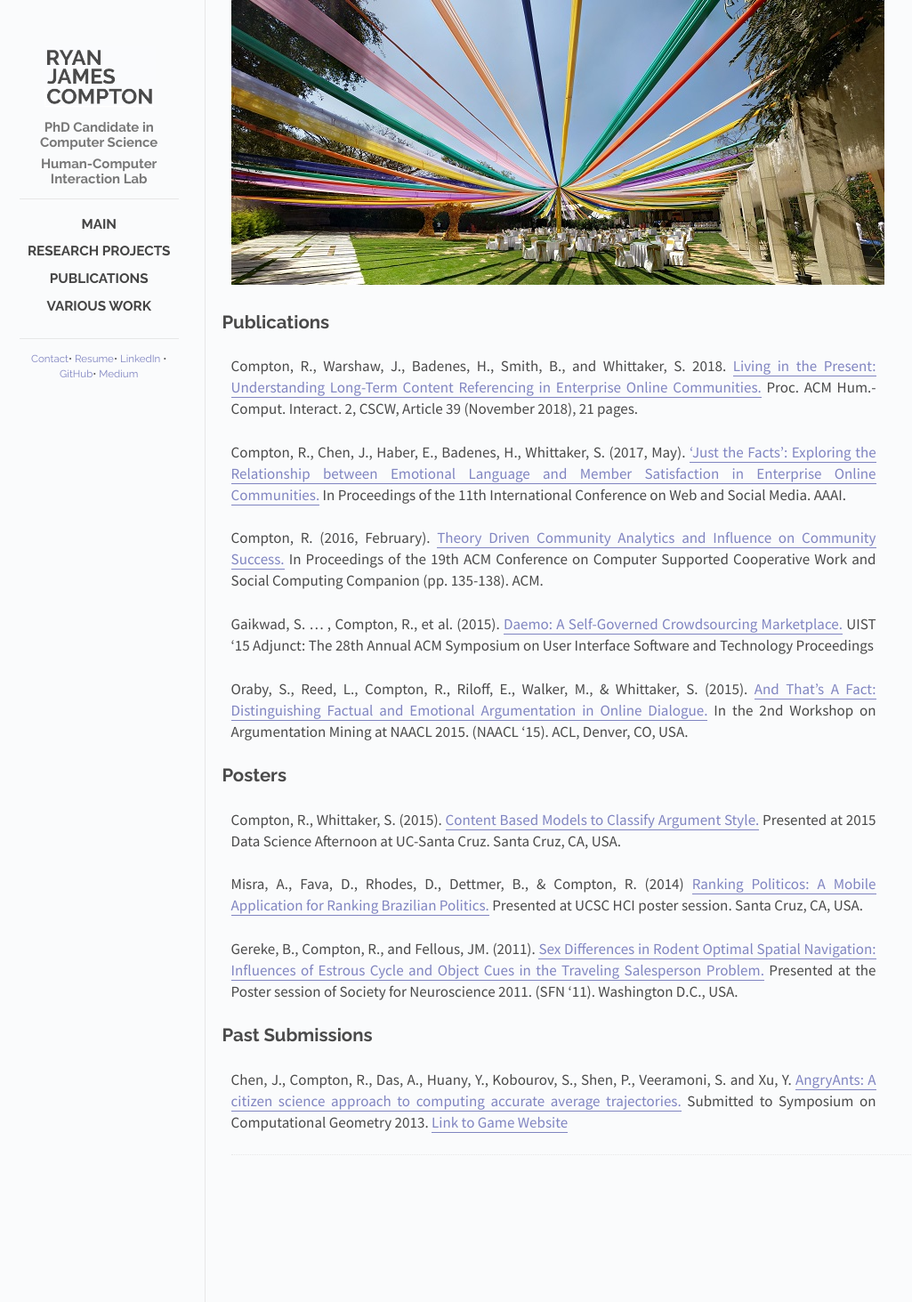
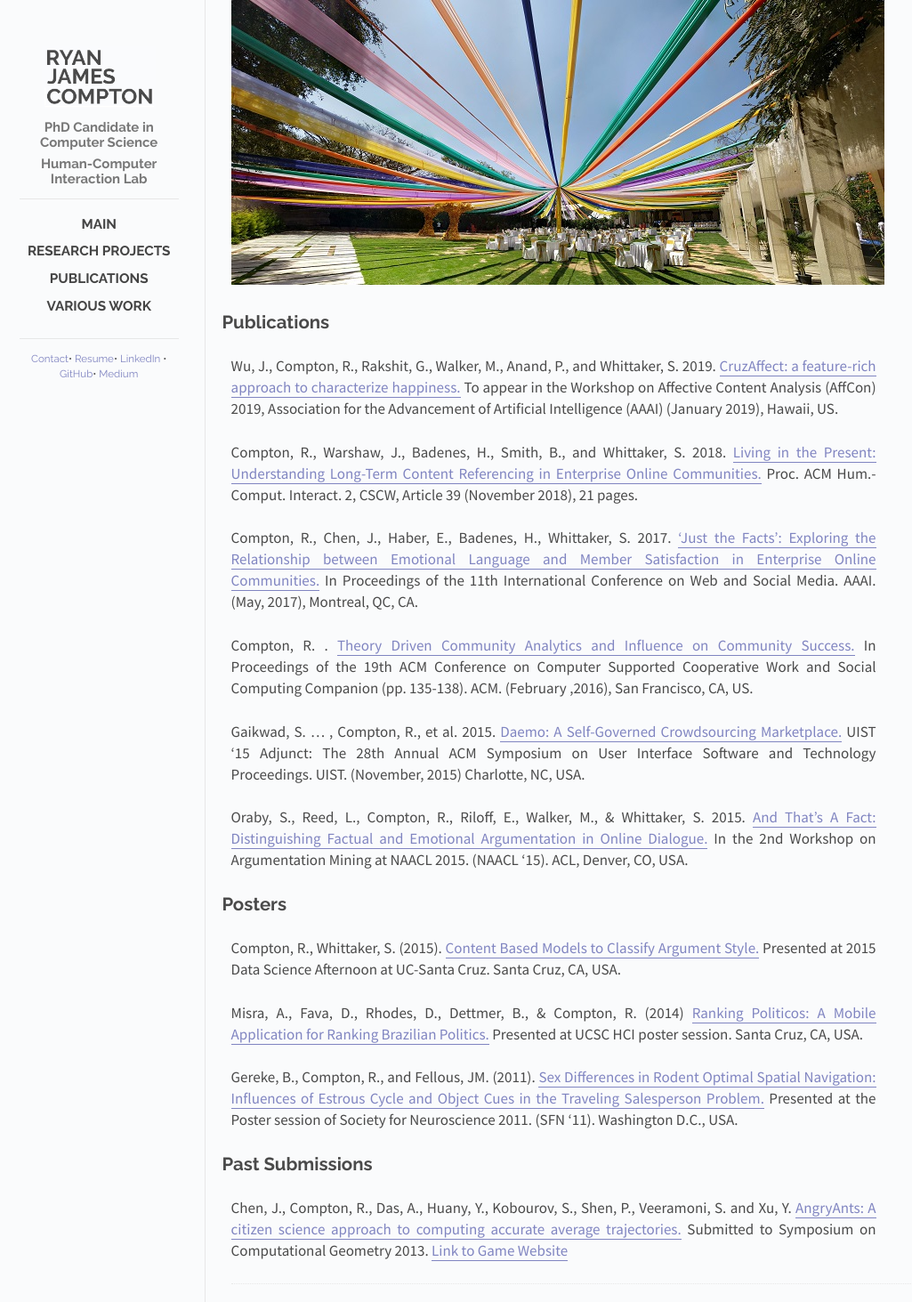
Before and after one commit to rcompt/rcompt.github.io, a Jekyll site: the page built from _posts/2018-10-02-Publications.md, in a window 1280 px wide. Shown: the whole page at 89% size, without its empty margins (128-1153 px from the left). Built offline with Jekyll 4.4.1, drawn with Linux system fonts in a browser that asks for light colours; Markdown is read by kramdown in place of the engine named in the settings.

Commit message:
Update 2018-10-02-Publications.md

```diff
--- a/_posts/2018-10-02-Publications.md
+++ b/_posts/2018-10-02-Publications.md
@@ -7,15 +7,17 @@ categories: posts
 
 ## Publications
 
+Wu, J., Compton, R., Rakshit, G., Walker, M., Anand, P., and Whittaker, S. 2019. [CruzAffect: a feature-rich approach to characterize happiness.](https://arxiv.org/abs/1902.06024) To appear in the Workshop on Affective Content Analysis (AffCon) 2019, Association for the Advancement of Artificial Intelligence (AAAI) (January 2019), Hawaii, US.
+
 Compton, R., Warshaw, J., Badenes, H., Smith, B., and Whittaker, S. 2018. [Living in the Present: Understanding Long-Term Content Referencing in Enterprise Online Communities.](https://users.soe.ucsc.edu/~rcompton/Papers/cscw039-comptonA.pdf) Proc. ACM Hum.-Comput. Interact. 2, CSCW, Article 39 (November 2018), 21 pages.
 
-Compton, R., Chen, J., Haber, E., Badenes, H., Whittaker, S. (2017, May). [‘Just the Facts’: Exploring the Relationship between Emotional Language and Member Satisfaction in Enterprise Online Communities.](https://aaai.org/ocs/index.php/ICWSM/ICWSM17/paper/view/15664) In Proceedings of the 11th International Conference on Web and Social Media. AAAI.
+Compton, R., Chen, J., Haber, E., Badenes, H., Whittaker, S. 2017. [‘Just the Facts’: Exploring the Relationship between Emotional Language and Member Satisfaction in Enterprise Online Communities.](https://aaai.org/ocs/index.php/ICWSM/ICWSM17/paper/view/15664) In Proceedings of the 11th International Conference on Web and Social Media. AAAI. (May, 2017), Montreal, QC, CA.
 
-Compton, R. (2016, February). [Theory Driven Community Analytics and Influence on Community Success.](https://doi.org/10.1145/2818052.2874355) In Proceedings of the 19th ACM Conference on Computer Supported Cooperative Work and Social Computing Companion (pp. 135-138). ACM.
+Compton, R. . [Theory Driven Community Analytics and Influence on Community Success.](https://doi.org/10.1145/2818052.2874355) In Proceedings of the 19th ACM Conference on Computer Supported Cooperative Work and Social Computing Companion (pp. 135-138). ACM. (February ,2016), San Francisco, CA, US.
 
-Gaikwad, S. ... , Compton, R., et al. (2015). [Daemo: A Self-Governed Crowdsourcing Marketplace.](https://doi.org/10.1145/2815585.2815739) UIST '15 Adjunct: The 28th Annual ACM Symposium on User Interface Software and Technology Proceedings
+Gaikwad, S. ... , Compton, R., et al. 2015. [Daemo: A Self-Governed Crowdsourcing Marketplace.](https://doi.org/10.1145/2815585.2815739) UIST '15 Adjunct: The 28th Annual ACM Symposium on User Interface Software and Technology Proceedings. UIST. (November, 2015) Charlotte, NC, USA.
 
-Oraby, S., Reed, L., Compton, R., Riloff, E., Walker, M., & Whittaker, S. (2015). [And That's A Fact: Distinguishing Factual and Emotional Argumentation in Online Dialogue.](https://arxiv.org/abs/1709.05295) In the 2nd Workshop on Argumentation Mining at NAACL 2015. (NAACL '15). ACL, Denver, CO, USA.
+Oraby, S., Reed, L., Compton, R., Riloff, E., Walker, M., & Whittaker, S. 2015. [And That's A Fact: Distinguishing Factual and Emotional Argumentation in Online Dialogue.](https://arxiv.org/abs/1709.05295) In the 2nd Workshop on Argumentation Mining at NAACL 2015. (NAACL '15). ACL, Denver, CO, USA.
 
 ## Posters
 
```
